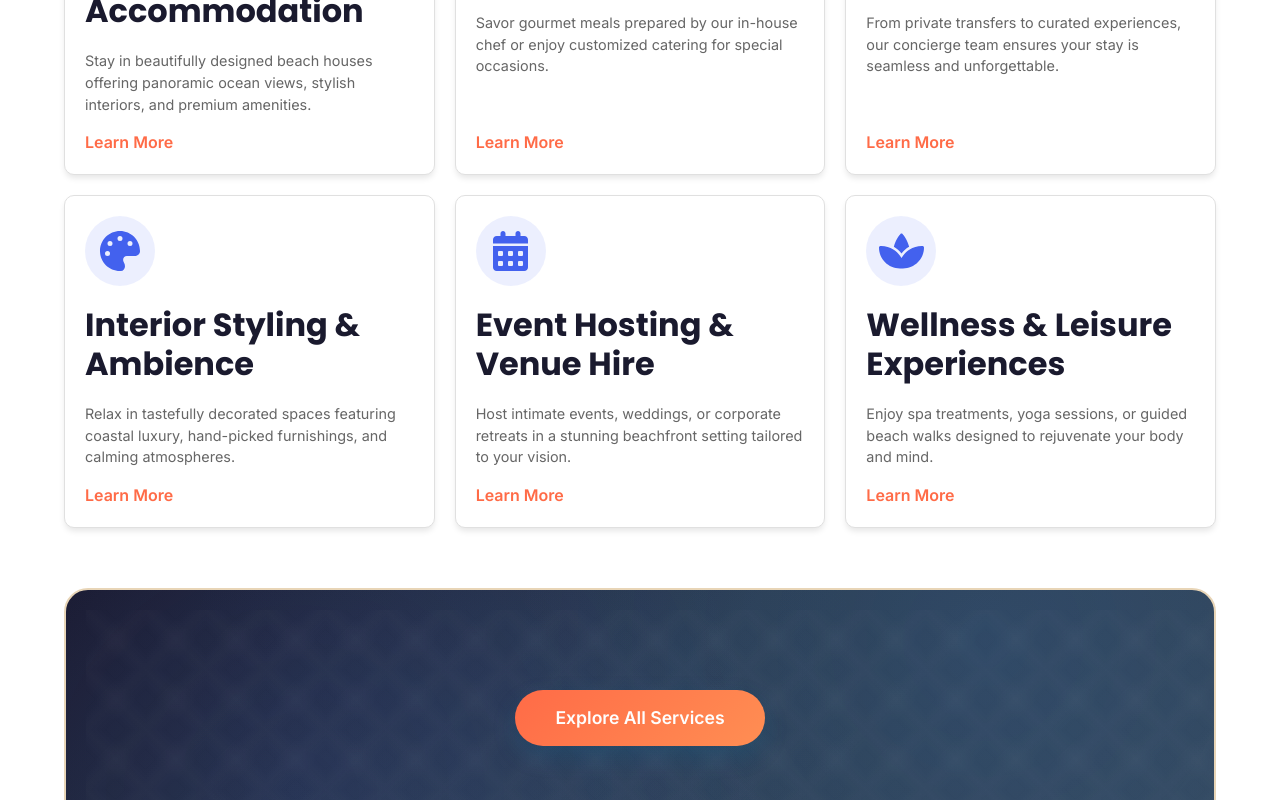
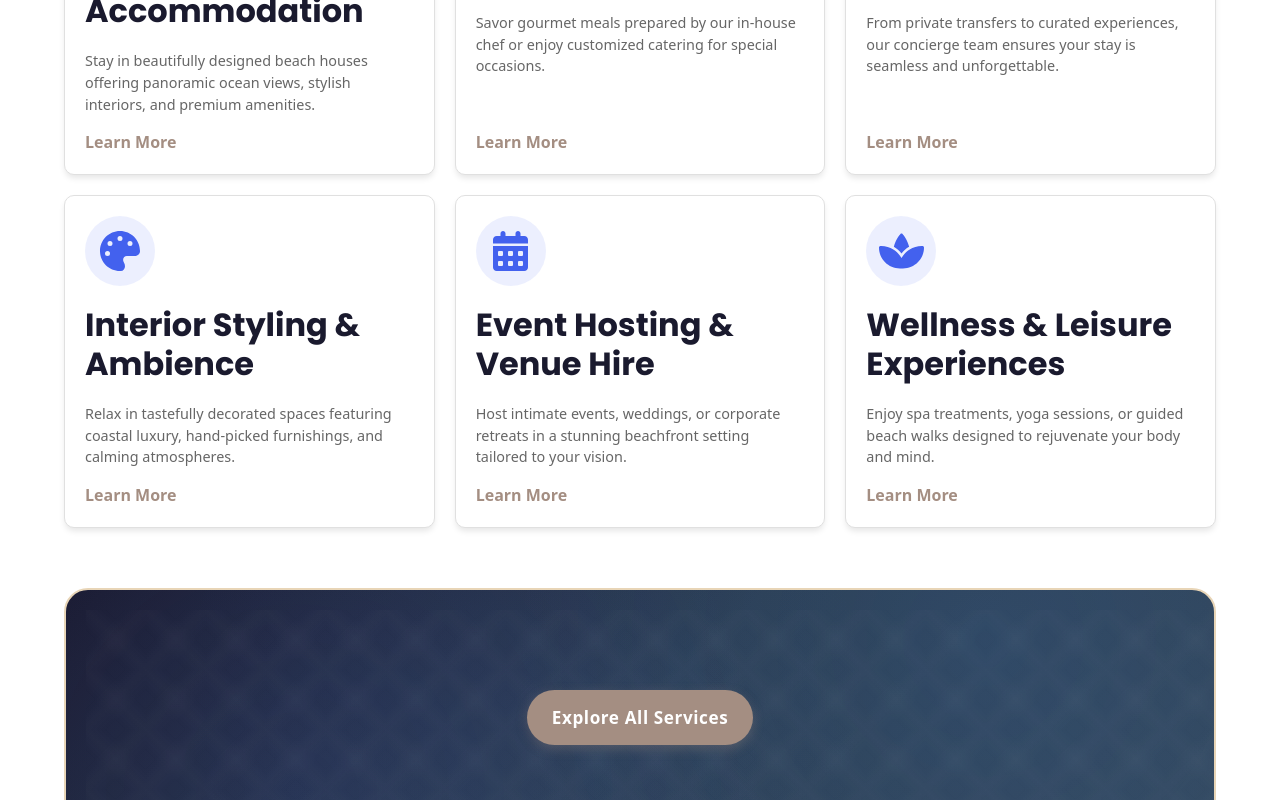
Before and after one commit to TheSuperior1989/barra-cabanas, a React (Vite) app: page / in a window 1280 px wide. Shown: the part 1360-2160 px from the top of the page. Built offline with nearby package versions, Linux system fonts and the light colour scheme.

Commit message:
Apply exact taupe color scheme (#a48e82) with proper button styling - sophisticated warm neutral theme

```diff
--- a/src/App.css
+++ b/src/App.css
@@ -31,37 +31,40 @@ p {
 
 a {
   text-decoration: none;
-  color: var(--color-coral-sunset);
+  color: var(--color-primary-taupe);
   transition: color var(--transition-normal);
 }
 
 a:hover {
-  color: var(--color-ocean-blue);
+  color: var(--color-text-dark);
 }
 
 /* Buttons */
 .btn {
   display: inline-block;
-  padding: 12px 30px;
-  border-radius: 50px;
-  font-weight: 600;
+  padding: 0.92857rem 1.57143rem;  /* ~13px top/bottom, ~22px left/right */
+  border-radius: 999rem;           /* Fully rounded (pill shape) */
+  font-weight: 700;                /* Bold */
+  font-size: 1.07143rem;           /* ~15px */
+  letter-spacing: 0.6px;
   text-decoration: none;
   text-align: center;
   cursor: pointer;
   transition: all 0.3s ease;
-  font-size: 1rem;
+  border: none;
+  font-family: var(--font-body);
 }
 
 .btn-primary {
-  background: var(--gradient-sunset);
-  color: var(--color-shell-white);
-  border: none;
+  background-color: var(--color-primary-taupe) !important;
+  color: var(--color-shell-white) !important;
+  fill: var(--color-shell-white) !important;
 }
 
 .btn-primary:hover {
-  transform: translateY(-3px);
-  box-shadow: var(--shadow-xl);
-  filter: brightness(1.1);
+  transform: translateY(-2px);
+  box-shadow: 0 4px 12px rgba(164, 142, 130, 0.3);
+  filter: brightness(1.05);
 }
 
 .btn-secondary {
@@ -94,7 +97,7 @@ a:hover {
   transform: translateX(-50%);
   width: 80px;
   height: 4px;
-  background: var(--gradient-sunset);
+  background: var(--gradient-taupe);
   border-radius: var(--radius-full);
 }
 
--- a/src/components/home/FeaturedProjects.css
+++ b/src/components/home/FeaturedProjects.css
@@ -22,7 +22,7 @@
 .project-card:hover {
   transform: translateY(-10px);
   box-shadow: var(--shadow-xl);
-  border-color: var(--color-coral-sunset);
+  border-color: var(--color-primary-taupe);
 }
 
 .project-image {
@@ -48,7 +48,7 @@
   left: 0;
   width: 100%;
   height: 100%;
-  background: rgba(0, 105, 148, 0.85);
+  background: rgba(164, 142, 130, 0.85);
   display: flex;
   align-items: center;
   justify-content: center;
@@ -62,12 +62,14 @@
 
 .project-link {
   display: inline-block;
-  padding: 12px 30px;
-  background: var(--gradient-sunset);
+  padding: 0.92857rem 1.57143rem;
+  background-color: var(--color-primary-taupe);
   color: var(--color-shell-white);
   text-decoration: none;
-  border-radius: var(--radius-full);
-  font-weight: 600;
+  border-radius: 999rem;
+  font-weight: 700;
+  font-size: 1.07143rem;
+  letter-spacing: 0.6px;
   font-family: var(--font-body);
   transform: translateY(20px);
   transition: all var(--transition-normal);
@@ -84,7 +86,7 @@
 .project-category {
   display: inline-block;
   font-size: 0.9rem;
-  color: var(--color-coral-sunset);
+  color: var(--color-primary-taupe);
   font-weight: 600;
   font-family: var(--font-body);
   margin-bottom: 10px;
--- a/src/components/home/Hero.css
+++ b/src/components/home/Hero.css
@@ -45,7 +45,7 @@
 }
 
 .hero-title .highlight {
-  background: var(--gradient-sunset);
+  background: var(--gradient-taupe);
   -webkit-background-clip: text;
   background-clip: text;
   color: transparent;
@@ -76,15 +76,15 @@
 }
 
 .btn-primary {
-  background: var(--gradient-sunset);
-  color: var(--color-shell-white);
+  background-color: var(--color-primary-taupe) !important;
+  color: var(--color-shell-white) !important;
   border: none;
 }
 
 .btn-primary:hover {
-  transform: translateY(-3px);
-  box-shadow: var(--shadow-xl);
-  filter: brightness(1.1);
+  transform: translateY(-2px);
+  box-shadow: 0 4px 12px rgba(164, 142, 130, 0.3);
+  filter: brightness(1.05);
 }
 
 .btn-secondary {
@@ -95,8 +95,8 @@
 
 .btn-secondary:hover {
   background: rgba(255, 255, 255, 0.1);
-  transform: translateY(-3px);
-  border-color: var(--color-coral-sunset);
+  transform: translateY(-2px);
+  border-color: var(--color-primary-taupe);
 }
 
 @media screen and (max-width: 768px) {
--- a/src/components/home/ServicesOverview.css
+++ b/src/components/home/ServicesOverview.css
@@ -32,7 +32,7 @@
   transform: translateX(-50%);
   width: 80px;
   height: 4px;
-  background: var(--gradient-sunset);
+  background: var(--gradient-taupe);
   border-radius: var(--radius-full);
 }
 
@@ -67,13 +67,13 @@
 .service-card:hover {
   transform: translateY(-10px);
   box-shadow: var(--shadow-xl);
-  border-color: var(--color-coral-sunset);
+  border-color: var(--color-primary-taupe);
 }
 
 .service-icon {
   font-size: 2.5rem;
   margin-bottom: 20px;
-  color: var(--color-coral-sunset);
+  color: var(--color-primary-taupe);
   width: 70px;
   height: 70px;
   display: flex;
@@ -100,7 +100,7 @@
 }
 
 .service-link {
-  color: var(--color-coral-sunset);
+  color: var(--color-primary-taupe);
   text-decoration: none;
   font-weight: 600;
   font-family: var(--font-body);
@@ -110,7 +110,7 @@
 }
 
 .service-link:hover {
-  color: var(--color-ocean-blue);
+  color: var(--color-text-dark);
   transform: translateX(5px);
 }
 
@@ -156,22 +156,23 @@
 .services-cta .btn {
   position: relative;
   z-index: 2;
-  background: var(--gradient-sunset) !important;
+  background-color: var(--color-primary-taupe) !important;
   border: none;
-  padding: 15px 40px;
-  font-size: 1.1rem;
-  font-weight: 600;
+  padding: 0.92857rem 1.57143rem;
+  font-size: 1.07143rem;
+  font-weight: 700;
+  letter-spacing: 0.6px;
   font-family: var(--font-body);
   color: var(--color-shell-white);
-  box-shadow: var(--shadow-ocean);
+  box-shadow: 0 4px 12px rgba(164, 142, 130, 0.3);
   transition: all var(--transition-normal);
-  border-radius: var(--radius-full);
+  border-radius: 999rem;
 }
 
 .services-cta .btn:hover {
-  transform: translateY(-3px);
-  box-shadow: var(--shadow-xl);
-  filter: brightness(1.1);
+  transform: translateY(-2px);
+  box-shadow: 0 6px 16px rgba(164, 142, 130, 0.4);
+  filter: brightness(1.05);
 }
 
 @keyframes subtleMove {
--- a/src/components/home/Testimonials.css
+++ b/src/components/home/Testimonials.css
@@ -23,7 +23,7 @@
 
 .quote-icon {
   font-size: 2rem;
-  color: var(--color-coral-sunset);
+  color: var(--color-primary-taupe);
   opacity: 0.3;
   margin-bottom: 20px;
 }
@@ -49,7 +49,7 @@
   border-radius: var(--radius-full);
   overflow: hidden;
   margin-right: 15px;
-  border: 3px solid var(--color-coral-sunset);
+  border: 3px solid var(--color-primary-taupe);
 }
 
 .author-image img {
@@ -73,7 +73,7 @@
 .author-position {
   font-size: 0.9rem;
   font-family: var(--font-body);
-  color: var(--color-coral-sunset);
+  color: var(--color-primary-taupe);
 }
 
 .testimonial-controls {
@@ -98,9 +98,9 @@
 }
 
 .control-btn:hover {
-  background-color: var(--color-coral-sunset);
+  background-color: var(--color-primary-taupe);
   color: var(--color-shell-white);
-  border-color: var(--color-coral-sunset);
+  border-color: var(--color-primary-taupe);
 }
 
 .testimonial-dots {
@@ -120,7 +120,7 @@
 }
 
 .dot.active {
-  background-color: var(--color-coral-sunset);
+  background-color: var(--color-primary-taupe);
   transform: scale(1.3);
 }
 
--- a/src/components/layout/Footer.css
+++ b/src/components/layout/Footer.css
@@ -1,5 +1,5 @@
 .footer {
-  background: var(--gradient-ocean);
+  background: var(--gradient-taupe);
   color: var(--color-shell-white);
   padding: 60px 0 20px;
 }
@@ -34,8 +34,9 @@
   left: 0;
   width: 50px;
   height: 3px;
-  background: var(--gradient-sunset);
+  background: var(--color-shell-white);
   border-radius: var(--radius-full);
+  opacity: 0.7;
 }
 
 .footer-description {
--- a/src/components/layout/Navbar.css
+++ b/src/components/layout/Navbar.css
@@ -51,7 +51,7 @@
 }
 
 .logo-text {
-  background: var(--gradient-ocean);
+  background: var(--gradient-taupe);
   -webkit-background-clip: text;
   background-clip: text;
   color: transparent;
@@ -68,7 +68,7 @@
 }
 
 .menu-icon:hover {
-  color: var(--color-coral-sunset);
+  color: var(--color-primary-taupe);
 }
 
 .nav-menu {
@@ -100,11 +100,11 @@
 }
 
 .nav-link:hover {
-  color: var(--color-coral-sunset);
+  color: var(--color-primary-taupe);
 }
 
 .nav-link.active {
-  color: var(--color-ocean-blue);
+  color: var(--color-primary-taupe);
 }
 
 .nav-link.active::after {
@@ -115,7 +115,7 @@
   transform: translateX(-50%);
   width: 30px;
   height: 3px;
-  background: var(--gradient-ocean);
+  background: var(--gradient-taupe);
   border-radius: var(--radius-full);
 }
 
--- a/src/styles/variables.css
+++ b/src/styles/variables.css
@@ -1,11 +1,11 @@
 /* Barra Cabanas Brand Colors - Ocean & Sand Theme */
 :root {
-  /* Primary Brand Colors - Ocean & Sand Theme */
-  --color-ocean-blue: #006994;
+  /* Primary Brand Colors - Warm Taupe Theme */
+  --color-primary-taupe: #a48e82;
   --color-sandy-beige: #F5E6D3;
-  --color-coral-sunset: #FF6B47;
+  --color-text-dark: #2f3941;
   --color-palm-green: #4A7C59;
-  --color-shell-white: #FEFEFE;
+  --color-shell-white: #FFFFFF;
 
   /* Secondary Palette */
   --color-deep-teal: #004B5C;
@@ -21,13 +21,14 @@
   --color-cloud: #F8F9FA;
 
   /* Gradients */
-  --gradient-ocean: linear-gradient(135deg, #006994 0%, #004B5C 100%);
-  --gradient-sunset: linear-gradient(135deg, #FF6B47 0%, #FF8E53 100%);
+  --gradient-taupe: linear-gradient(135deg, #a48e82 0%, #8b7a6f 100%);
+  --gradient-taupe-light: linear-gradient(135deg, #b59d91 0%, #a48e82 100%);
   --gradient-sand: linear-gradient(135deg, #F5E6D3 0%, #E8D5B7 100%);
 
   /* Typography */
-  --font-display: 'Poppins', sans-serif;
-  --font-body: 'Inter', sans-serif;
+  --font-system: system-ui, -apple-system, BlinkMacSystemFont, 'Segoe UI', Roboto, 'Oxygen-Sans', Ubuntu, Cantarell, 'Helvetica Neue', Arial, sans-serif;
+  --font-display: 'Poppins', var(--font-system);
+  --font-body: var(--font-system);
   --font-accent: 'Dancing Script', cursive;
 
   /* Spacing Scale */
@@ -60,28 +61,28 @@
   --transition-slow: 0.5s ease-in-out;
 }
 
-/* Ocean Color Scale */
-.ocean-50 { color: #E6F3F8; }
-.ocean-100 { color: #CCE7F1; }
-.ocean-200 { color: #99CFE3; }
-.ocean-300 { color: #66B7D5; }
-.ocean-400 { color: #339FC7; }
-.ocean-500 { color: #006994; }
-.ocean-600 { color: #005477; }
-.ocean-700 { color: #003F5A; }
-.ocean-800 { color: #002A3C; }
-.ocean-900 { color: #00151E; }
+/* Taupe Color Scale */
+.taupe-50 { color: #f7f5f4; }
+.taupe-100 { color: #ede8e5; }
+.taupe-200 { color: #ddd4ce; }
+.taupe-300 { color: #c8b8af; }
+.taupe-400 { color: #b59d91; }
+.taupe-500 { color: #a48e82; }
+.taupe-600 { color: #8b7a6f; }
+.taupe-700 { color: #6f635a; }
+.taupe-800 { color: #5a4f47; }
+.taupe-900 { color: #463d37; }
 
-.bg-ocean-50 { background-color: #E6F3F8; }
-.bg-ocean-100 { background-color: #CCE7F1; }
-.bg-ocean-200 { background-color: #99CFE3; }
-.bg-ocean-300 { background-color: #66B7D5; }
-.bg-ocean-400 { background-color: #339FC7; }
-.bg-ocean-500 { background-color: #006994; }
-.bg-ocean-600 { background-color: #005477; }
-.bg-ocean-700 { background-color: #003F5A; }
-.bg-ocean-800 { background-color: #002A3C; }
-.bg-ocean-900 { background-color: #00151E; }
+.bg-taupe-50 { background-color: #f7f5f4; }
+.bg-taupe-100 { background-color: #ede8e5; }
+.bg-taupe-200 { background-color: #ddd4ce; }
+.bg-taupe-300 { background-color: #c8b8af; }
+.bg-taupe-400 { background-color: #b59d91; }
+.bg-taupe-500 { background-color: #a48e82; }
+.bg-taupe-600 { background-color: #8b7a6f; }
+.bg-taupe-700 { background-color: #6f635a; }
+.bg-taupe-800 { background-color: #5a4f47; }
+.bg-taupe-900 { background-color: #463d37; }
 
 /* Sand Color Scale */
 .sand-50 { color: #FEFCFA; }
```
